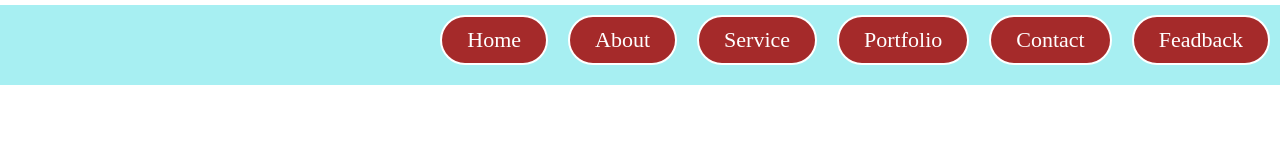
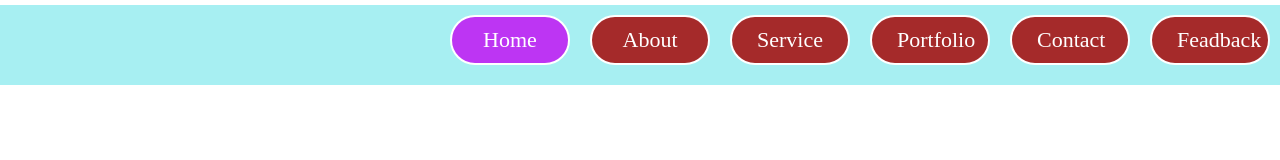
Before and after one commit to mdmrmmunna3/practic-github, a plain HTML site: page index.html in a window 1280 px wide. In both pictures the pointer is over the item "Home". Drawn offline with Linux system fonts and the light colour scheme.

Commit message:
new style added

```diff
--- a/style.css
+++ b/style.css
@@ -30,10 +30,16 @@
     background-color: brown;
     border: 2px solid white;
     border-radius: 50px;
+    width: 120px;
 }
 
+.main-div ul li:hover{
+    background: rgb(189, 53, 243);
+  border-radius: 50px;
+}
 .main-div ul li a {
     padding: 15px;
     color: white;
     text-decoration: none;
+
 }
```
